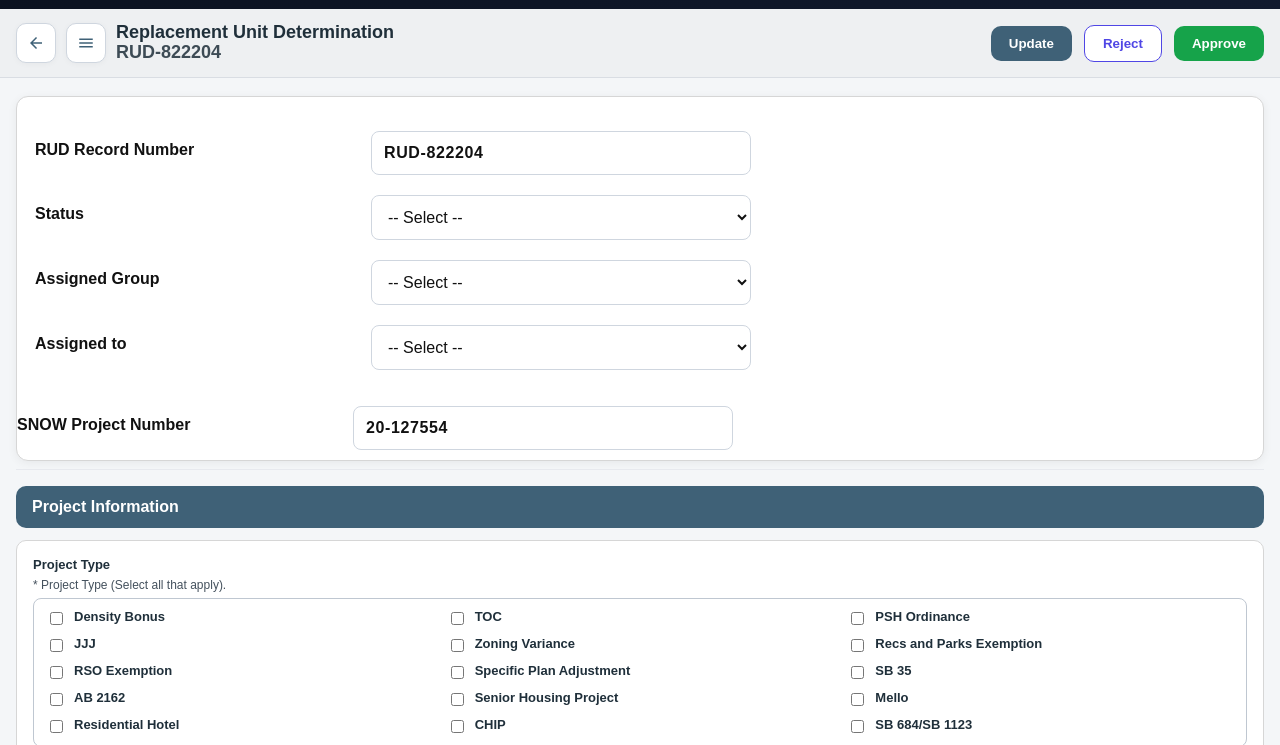
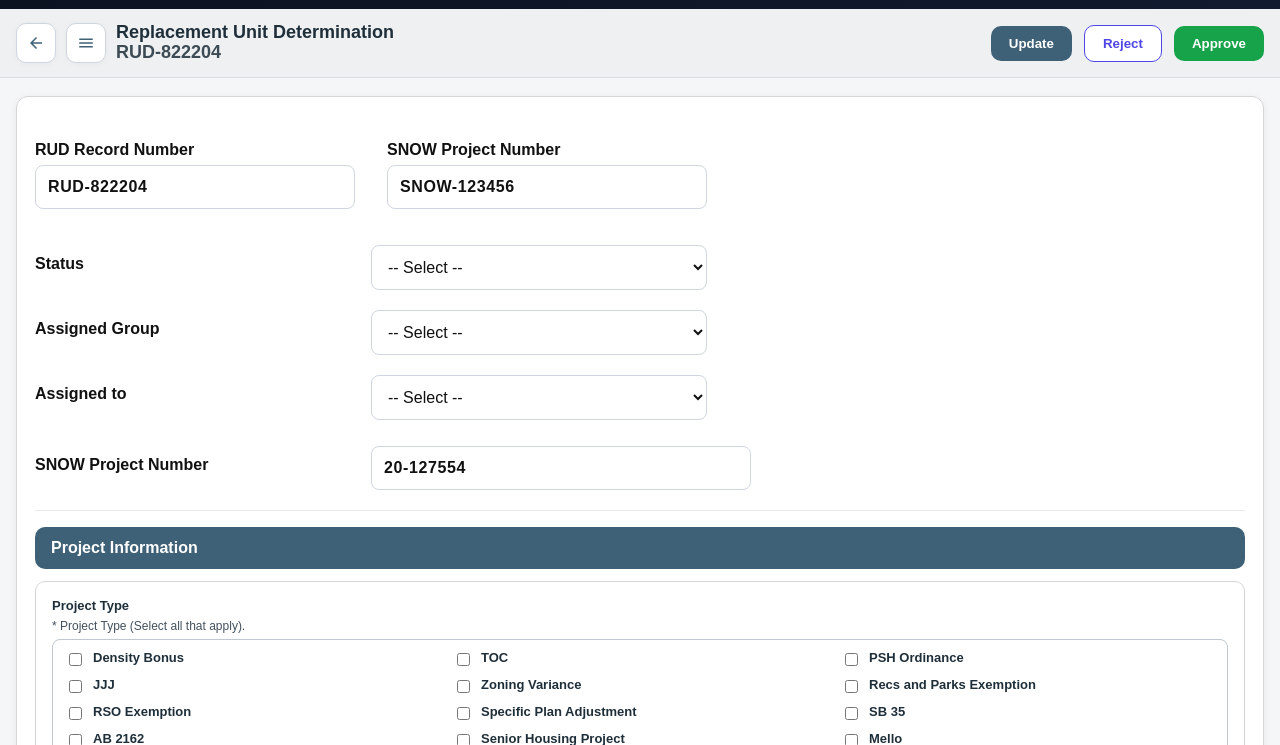
Before and after one commit to gururbha000/LandUse, a plain HTML site: page 3 Backend_LandUse.flow.step4.html in a window 1280 px wide. Shown: the part 55-800 px from the top of the page. Drawn offline with Linux system fonts and the light colour scheme.

Commit message:
Update 3 Backend_LandUse.flow.step4.html

```diff
--- a/3 Backend_LandUse.flow.step4.html
+++ b/3 Backend_LandUse.flow.step4.html
@@ -755,15 +755,45 @@
 <div class="wrap">
 <!-- MAIN RECORD CARD -->
 <div class="card">
-<div class="card-pad">
-<div aria-label="Case fields" class="sn-form">
-<div class="sn-row">
-  <div class="sn-label">RUD Record Number</div>
-  <div class="sn-field">
-    <div class="rud-record" aria-label="RUD record number">
-      <input id="rudRecordNumber" class="sn-input rud-record-input" readonly value="RUD-822204" aria-label="RUD record number"/></div>
-  </div>
-</div>
+  <div class="card-pad">
+    <div aria-label="Case fields" class="sn-form">
+      <div class="case-fields-grid">
+
+        <div class="case-col-left">
+
+          <!--RUD + SNOW Project Number -->
+          <div class="sn-row" style="display:flex; gap:32px; margin-bottom:16px;">
+
+            <!-- RUD Record Number -->
+            <div style="flex:1; min-width:250px;">
+              <div class="sn-label" style="margin-bottom:6px;">RUD Record Number</div>
+              <div class="sn-field">
+                <div aria-label="RUD Record Number" class="rud-record">
+                  <input aria-label="RUD record number"
+                         class="sn-input rud-record-input"
+                         id="rudRecordNumber"
+                         readonly
+                         value="RUD-822204"
+                         style="width:100%;" />
+                </div>
+              </div>
+            </div>
+
+            <!-- SNOW Project Number -->
+            <div style="flex:1; min-width:250px;">
+              <div class="sn-label" style="margin-bottom:6px;">SNOW Project Number</div>
+              <div class="sn-field">
+                <div aria-label="SNOW Project Number" class="rud-record">
+                  <input aria-label="SNOW project number"
+                         class="sn-input rud-record-input"
+                         id="snowProjectNumber"
+                         readonly
+                         value="SNOW-123456"
+                         style="width:100%;" />
+                </div>
+              </div>
+            </div>
+          </div>
 
 <div class="sn-row">
   <div class="sn-label">Status</div>
```
